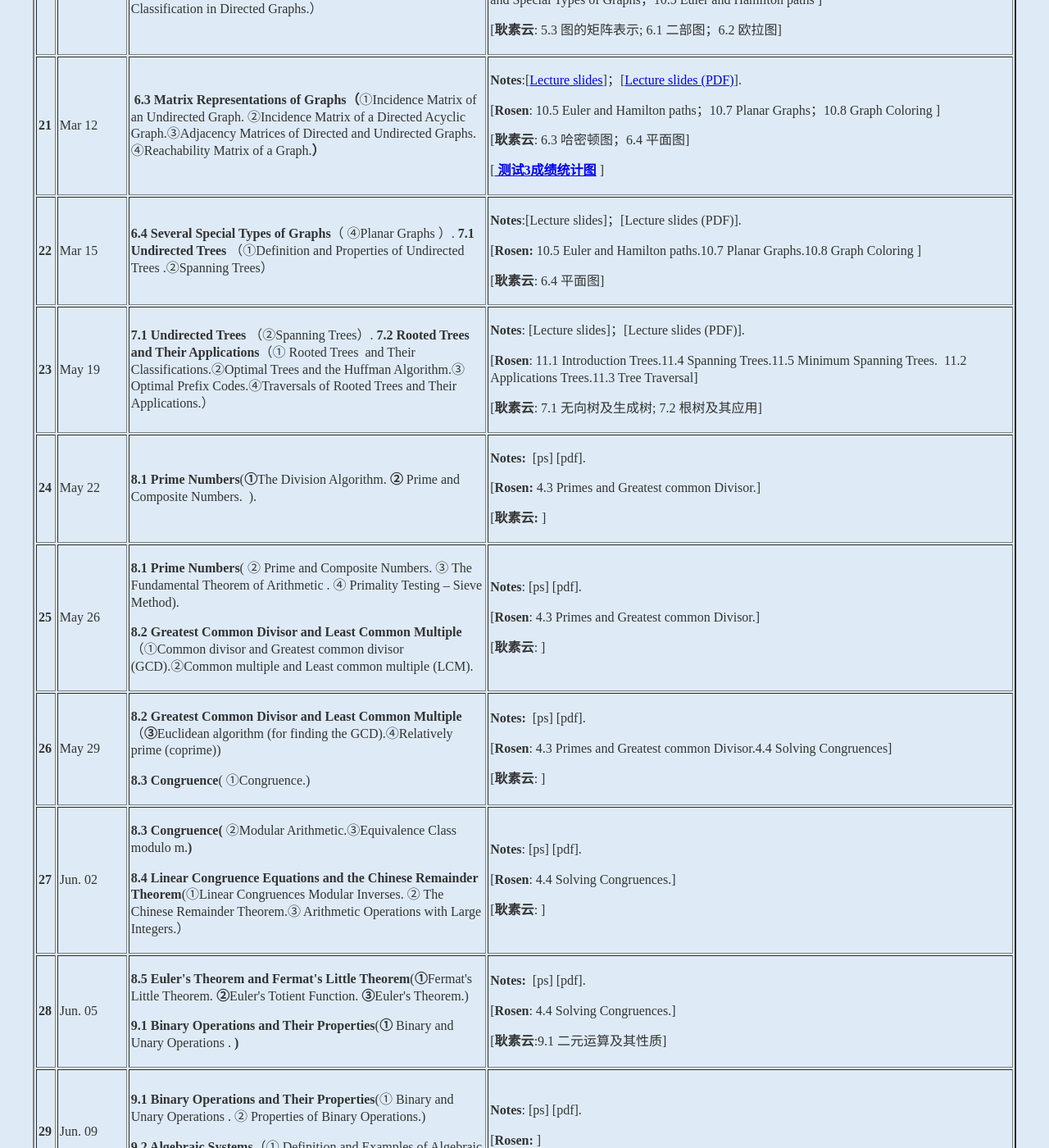
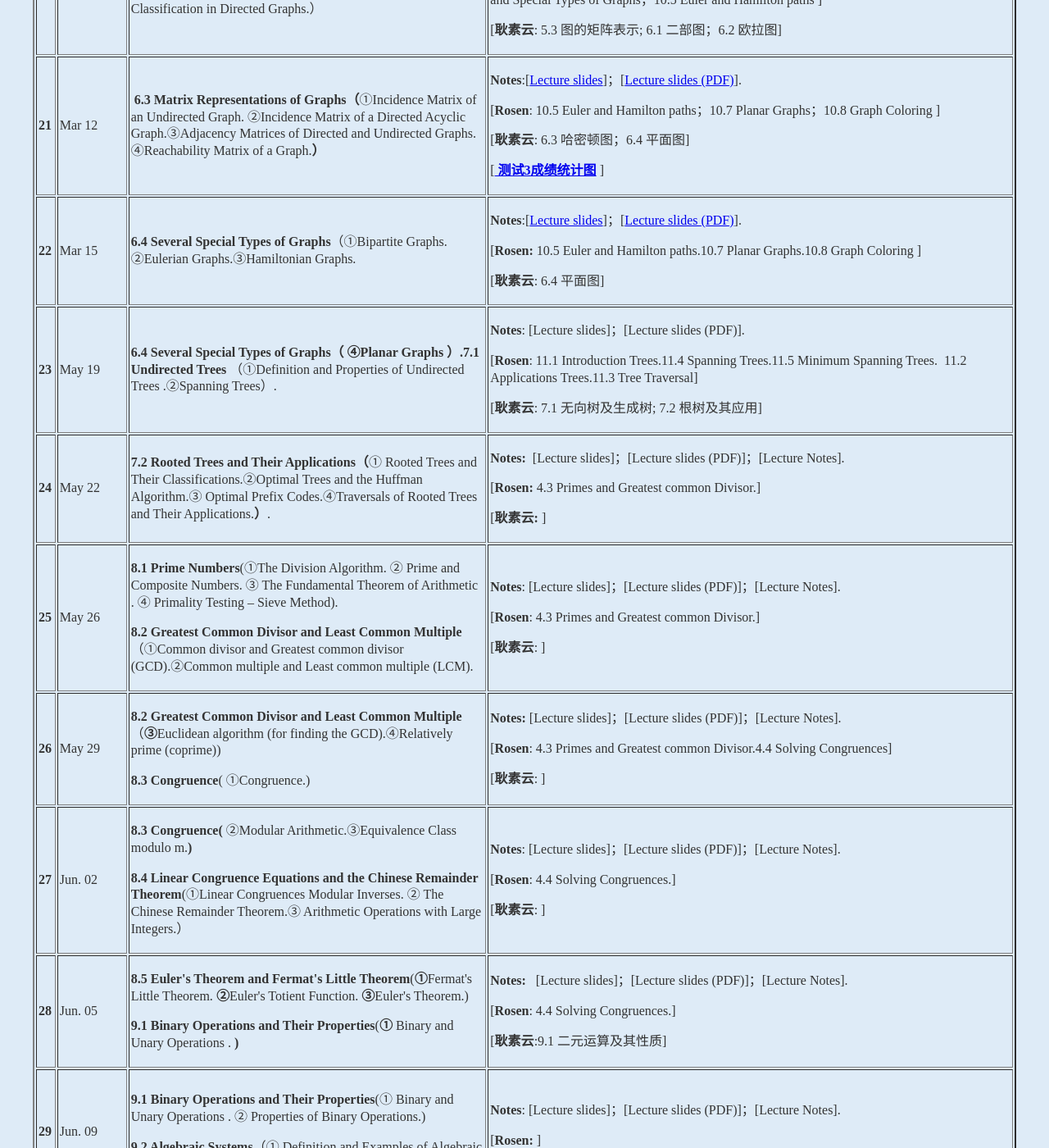
Before and after one commit to kejiwei/kejiwei.github.io, a Jekyll site: the page teaching/courses/dismath/index.html, which Jekyll copies as it is, in a window 1280 px wide and 1400 px high, scrolled down 3803 px. Shown: the whole window at 82% size. Built offline with Jekyll 4.4.1, drawn with Linux system fonts in a browser that asks for light colours; some of the changed text lies outside the part shown.

Commit message:
20260515

```diff
--- a/teaching/courses/dismath/index.html
+++ b/teaching/courses/dismath/index.html
@@ -230,7 +230,7 @@
                 <td>Apr. 28</td>
                 <td><p><strong>6.1 Basic Concepts of Graphs</strong>（①Undirected and Directed Graphs.②Vertex Degree and the Handshaking Lemma.）</p>
                 </td>
-                <td><p><strong>Notes</strong>:  [<a href="slides/CH6.1-4 Graphs-26(17)1-19.ppsx">Lecture slides</a>]；[<a href="slides/CH6.1-4 Graphs-26(17)1-19.pdf">Lecture slides (PDF)</a>]；[<a href="slides/离散数学讲义第7章-图论-20260415.pdf">Lecture Notes</a>].</p>
+                <td><p><strong>Notes</strong>:  [<a href="slides/CH6.1-4 Graphs-26(17)1-19.ppsx">Lecture slides</a>]；[<a href="slides/CH6.1-4 Graphs-26(17)1-19.pdf">Lecture slides (PDF)</a>]；[<a href="slides/离散数学讲义第7章-图论-20260515.pdf">Lecture Notes</a>].</p>
                   <p>[<strong>Rosen: </strong>10.1 Graphs and Graph Models；10.3 Representing Graphs and Graph Isomorphism ]</p>
                   <p>[<strong>耿素云: </strong>5.1 无向图及有向图] </p></td>
                 </tr>
@@ -277,16 +277,16 @@
                 <tr>
                 <td><b>22</b></td>
                 <td>Mar 15</td>
-                <td><p><strong>6.4 Several Special Types of Graphs</strong>（ ④Planar Graphs ）. <strong>7.1 Undirected Trees</strong> （①Definition and Properties of Undirected Trees .②Spanning Trees）</p>
+                <td><p><strong>6.4 Several Special Types of Graphs</strong>（①Bipartite Graphs. ②Eulerian Graphs.③Hamiltonian Graphs. <strong>&nbsp;</strong> </p>
                   </td>
-                <td><p><strong>Notes</strong>:[Lecture slides]；[Lecture slides (PDF)].</p>
+                <td><p><strong>Notes</strong>:[<a href="slides/CH6.1-4 Graphs-26(21)78-105.ppsx">Lecture slides</a>]；[<a href="slides/CH6.1-4 Graphs-26(21)78-105.pdf">Lecture slides (PDF)</a>].</p>
                   <p>[<strong>Rosen:</strong> 10.5 Euler and Hamilton paths.10.7 Planar Graphs.10.8 Graph Coloring ]&nbsp;</p>
 					<p>[<strong>耿素云</strong>: 6.4 平面图]</p></td>
                </tr>
                 <tr>
                 <td><strong>23</strong></td>
                 <td>May 19</td>
-                <td><strong>7.1 Undirected Trees</strong> （②Spanning Trees）. <strong>7.2 Rooted Trees and Their Applications</strong>（① Rooted Trees&nbsp; and Their Classifications.②Optimal Trees and the Huffman Algorithm.③ Optimal Prefix Codes.④Traversals of Rooted Trees and Their Applications.）</td>
+                <td><strong>6.4 Several Special Types of Graphs（ ④Planar Graphs ）.7.1 Undirected Trees</strong> （①Definition and Properties of Undirected Trees .②Spanning Trees）. <strong>&nbsp;</strong></td>
                 <td><p><strong>Notes</strong>: [Lecture slides]；[Lecture slides (PDF)].</p>
                   <p>[<strong>Rosen</strong>: 11.1 Introduction Trees.11.4 Spanning Trees.11.5 Minimum Spanning Trees.&nbsp; 11.2 Applications Trees.11.3 Tree Traversal]&nbsp;</p>
                   <p>[<b>耿素云</b>: 7.1 无向树及生成树;&nbsp;7.2 根树及其应用] </p></td>
@@ -295,8 +295,8 @@
                 <tr>
                 <td><b>24</b></td>
                 <td>May 22</td>
-                <td><strong>8.1 Prime Numbers</strong>(<strong>①</strong>The Division Algorithm. <strong>②</strong> Prime and Composite Numbers. <strong>&nbsp;</strong>).</td>
-                <td><p><strong>Notes:</strong> &nbsp;[ps] [pdf].</p>
+                <td><strong>7.2 Rooted Trees and Their Applications（</strong>① Rooted Trees and Their Classifications.②Optimal Trees and the Huffman Algorithm.③ Optimal Prefix Codes.④Traversals of Rooted Trees and Their Applications.<strong>）</strong>.</td>
+                <td><p><strong>Notes:</strong> &nbsp;[Lecture slides]；[Lecture slides (PDF)]；[Lecture Notes].</p>
                   <p>[<strong>Rosen:</strong> 4.3 Primes and Greatest common Divisor.]</p>
                   <p>[<strong>耿素云:</strong> ]</p></td>
                 </tr>
@@ -304,9 +304,9 @@
                 <tr>
                 <td><b>25</b></td>
                 <td>May 26</td>
-                <td><p><strong>8.1 Prime Numbers</strong>( ② Prime and Composite Numbers. ③ The Fundamental Theorem of Arithmetic . ④ Primality Testing – Sieve Method).</p>
+                <td><p><strong>8.1 Prime Numbers</strong>(①The Division Algorithm. ② Prime and Composite Numbers. ③ The Fundamental Theorem of Arithmetic . ④ Primality Testing – Sieve Method).</p>
                   <p><strong>8.2 Greatest Common Divisor and Least Common Multiple</strong>（①Common divisor and Greatest common divisor (GCD).②Common multiple and Least common multiple (LCM).</p></td>
-                <td><p><strong>Notes</strong>: [ps] [pdf].</p>
+                <td><p><strong>Notes</strong>:  [Lecture slides]；[Lecture slides (PDF)]；[Lecture Notes].</p>
                   <p>[<strong>Rosen</strong>: 4.3 Primes and Greatest common Divisor.]&nbsp;</p>
                   <p>[<strong>耿素云</strong>: ] <br>
                   </p></td>
@@ -317,7 +317,7 @@
                 <td>May 29</td>
                 <td><p><strong>8.2 Greatest Common Divisor and Least Common Multiple</strong>（<strong>③</strong>Euclidean algorithm (for finding the GCD).④Relatively prime (coprime))</p>
                   <p><strong>8.3 Congruence</strong>( ①Congruence.)</p></td>
-                <td><p><strong>Notes:</strong> &nbsp;[ps] [pdf].</p>
+                <td><p><strong>Notes:</strong> [Lecture slides]；[Lecture slides (PDF)]；[Lecture Notes].</p>
                   <p>[<strong>Rosen</strong>: 4.3 Primes and Greatest common Divisor.4.4 Solving Congruences]</p>
                   <p>[<strong>耿素云</strong>: ]</p></td>
                 </tr>
@@ -327,7 +327,7 @@
                 <td>Jun. 02</td>
                 <td><p><strong>8.3 Congruence( </strong>②Modular Arithmetic.③Equivalence Class modulo m.<strong>)</strong></p>
                   <p><strong>8.4 Linear Congruence Equations and the Chinese Remainder Theorem</strong>(①Linear Congruences Modular Inverses. ② The Chinese Remainder Theorem.③ Arithmetic Operations with Large Integers.）</p></td>
-                <td><p><strong>Notes</strong>: [ps] [pdf]. </p>
+                <td><p><strong>Notes</strong>:  [Lecture slides]；[Lecture slides (PDF)]；[Lecture Notes]. </p>
                   <p>[<strong>Rosen</strong>: 4.4 Solving Congruences.]</p>
                   <p>[<strong>耿素云</strong>: ]</p></td>
                 </tr>
@@ -337,7 +337,7 @@
                 <td>Jun. 05</td>
                 <td><p><strong>8.5 Euler's Theorem and Fermat's Little Theorem</strong>(<strong>①</strong>Fermat's Little Theorem. <b>②</b>Euler's Totient Function. <strong>③</strong>Euler's Theorem.)</p>
                   <p><strong>9.1 Binary Operations and Their Properties</strong>(<strong>①</strong> Binary and Unary Operations . <strong>)</strong></p></td>
-                <td><p><strong>Notes:</strong> &nbsp;[ps] [pdf].</p>
+                <td><p><strong>Notes:</strong> &nbsp; [Lecture slides]；[Lecture slides (PDF)]；[Lecture Notes].</p>
                   <p>[<strong>Rosen</strong>: 4.4 Solving Congruences.]&nbsp;</p>
                   <p>[<strong>耿素云</strong>:9.1 二元运算及其性质] </p></td>
                 </tr>
@@ -349,7 +349,7 @@
                   <p><strong>9.2 Algebraic Systems</strong>（① Definition and Examples of Algebraic Systems.）</p></td>
                 <td>
                   <p> <br>
-                    <strong>Notes</strong>: [ps] [pdf]. </p>
+                    <strong>Notes</strong>:  [Lecture slides]；[Lecture slides (PDF)]；[Lecture Notes]. </p>
                   <p>[<strong>Rosen: </strong>]</p>
                   <p>[<strong>耿素云:</strong>9.1 二元运算及其性质]</p></td>
                 </tr>
@@ -358,7 +358,7 @@
                   <td><strong>30</strong></td>
                   <td>Jun. 12</td>
                   <td><strong>9.2 Algebraic Systems</strong>（② Subalgebraic Systems and Product Algebraic Systems. ③Homomorphisms and Isomorphisms of Algebraic Systems.）</td>
-                  <td><p><strong>Notes:</strong> &nbsp;[ps] [pdf].</p>
+                  <td><p><strong>Notes:</strong> &nbsp; [Lecture slides]；[Lecture slides (PDF)]；[Lecture Notes].</p>
                     <p>[<strong>Rosen: </strong>]</p>
                   <p>[<strong>耿素云:</strong> 9.1 二元运算及其性质. 9.2 代数系统.]</p></td>
                 </tr>
@@ -367,7 +367,7 @@
                   <td>Jun. 16</td>
                   <td>
                   <p><strong>9.3 Several Typical Algebraic Systems</strong>( ① Semigroups and Idempotent Elements. ② Groups. )</p></td>
-                  <td><p><strong>Notes</strong>: [ps] [pdf].</p>
+                  <td><p><strong>Notes</strong>:  [Lecture slides]；[Lecture slides (PDF)]；[Lecture Notes].</p>
                     <p>[<strong>Rosen</strong>: ]&nbsp;</p>
                   <p>[<strong>耿素云</strong>:   9.3 几个典型的代数系统]</p></td>
                 </tr>
@@ -375,7 +375,7 @@
                   <td><strong>32</strong></td>
                   <td>Jun. 19</td>
                   <td><strong>9.3 Several Typical Algebraic Systems</strong>(② Groups.  ③ Rings and Fields. ④Lattices and Boolean Algebras. )</td>
-                  <td><p><strong>Notes</strong>: [ps] [pdf].</p>
+                  <td><p><strong>Notes</strong>:  [Lecture slides]；[Lecture slides (PDF)]；[Lecture Notes].</p>
                     <p>[Rosen: ]</p>
                   <p>[<strong>耿素云</strong>:  9.3 几个典型的代数系统]</p></td>
                 </tr>
```
Also changed, not shown: 3 other files.
